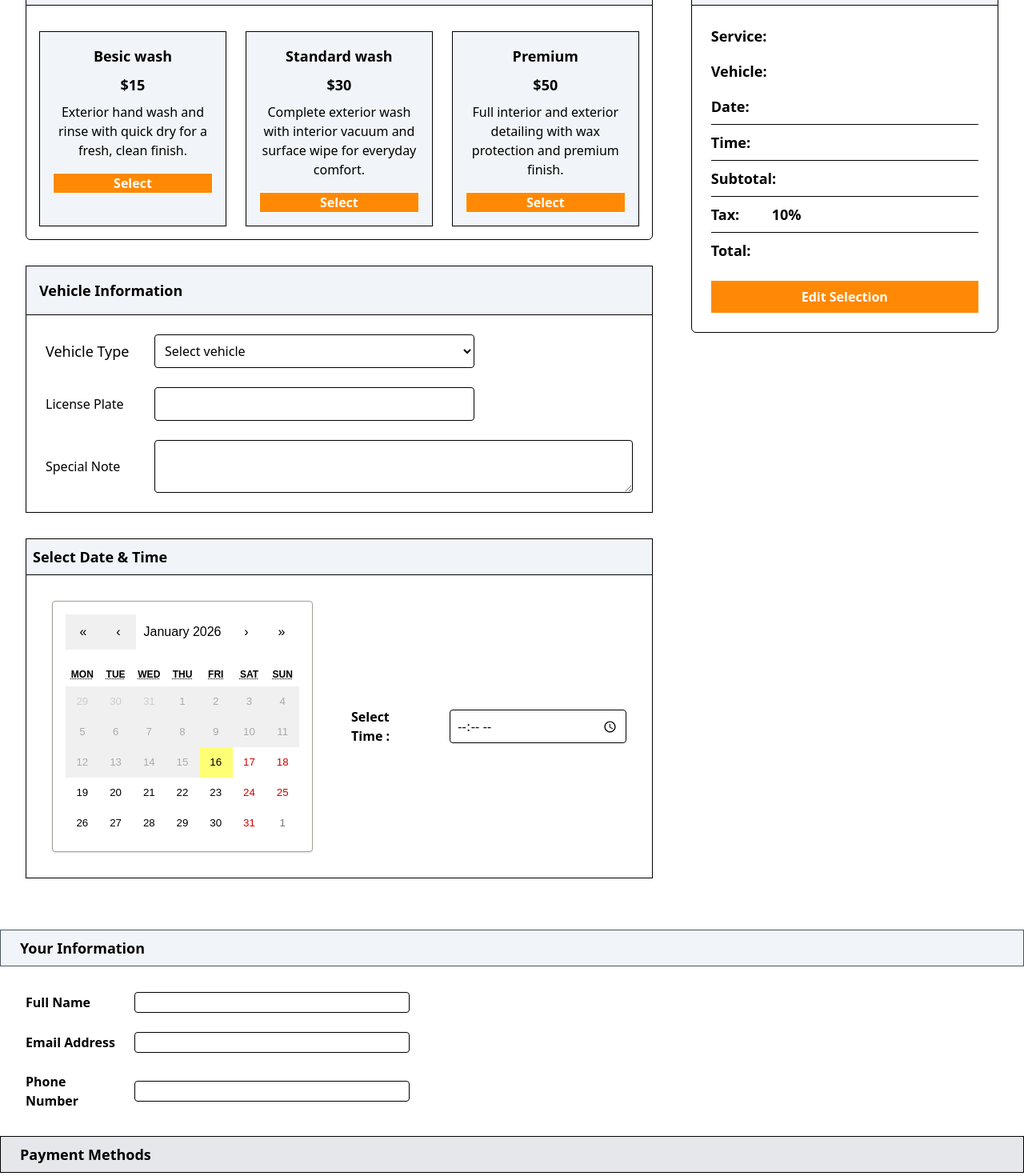
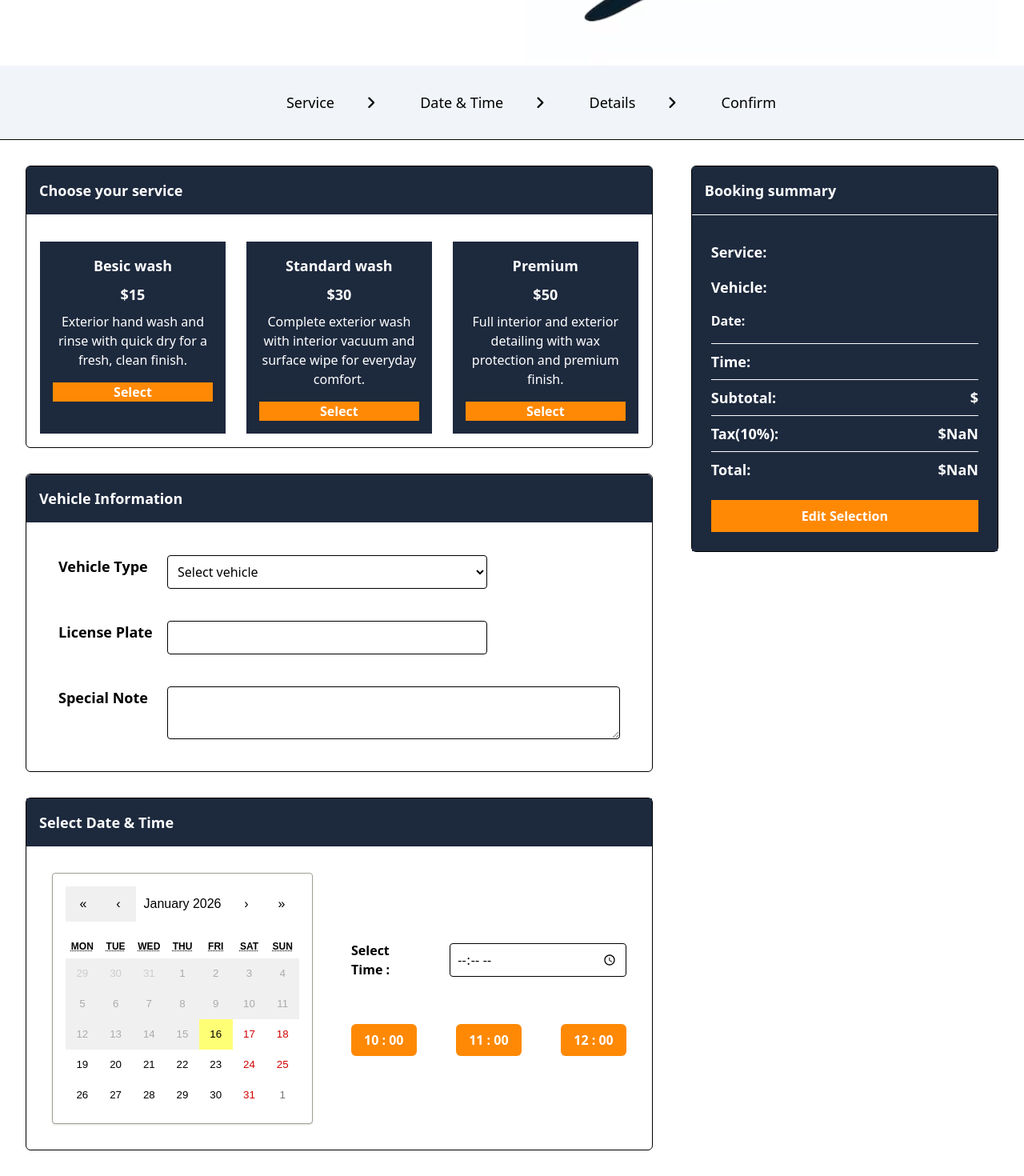
Before and after one commit to fahimsedeqi961-cell/car-wash, a React (Vite) app: page /book in a window 1280 px wide. Shown: the part 720-2190 px from the top of the page at 80% size. Built offline with nearby package versions, Linux system fonts and the light colour scheme.

Commit message:
made the booking page responsive and interactive

```diff
--- a/src/pages/Bookin/BookingContent/BookingForm/BookingContent.jsx
+++ b/src/pages/Bookin/BookingContent/BookingForm/BookingContent.jsx
@@ -25,7 +25,7 @@ export default function Booking() {
     <div>
       <BookingHero />
       <BookingSteps />
-      <div className="grid grid-cols-[2fr_1fr] gap-12 m-8">
+      <div className="grid grid-cols-1 md:grid-cols-[2fr_1fr] md:gap-12 m-8">
         <div>
           <ServiceSelection
             setBookingData={setBookingData}
@@ -56,11 +56,11 @@ export default function Booking() {
       />
 
       <div>
-        <h2 className="text-lg font-semibold px-6 py-2 bg-gray-200 border">
+        <h2 className="text-lg font-semibold px-6 py-4 text-white bg-slate-800 border">
           Payment Methods
         </h2>
 
-        <div className="grid grid-cols-[1fr_2fr] gap-8 py-8 border-b-2 border-white  ">
+        <div className="grid grid-cols-1 md:grid-cols-[1fr_2fr] gap-8 py-8 border-b-2  border-white  ">
           <PaymentMethod
             setBookingData={setBookingData}
             bookingData={bookingData}
--- a/src/pages/Bookin/BookingContent/BookingForm/CustomerInformation.jsx
+++ b/src/pages/Bookin/BookingContent/BookingForm/CustomerInformation.jsx
@@ -11,38 +11,37 @@ export default function CustomerInformation({ bookingData, setBookingData }) {
       <div className="">
         {/* Customer Information */}
 
-        <h2 className="text-lg font-semibold bg-slate-100 py-2 px-6 border border-gray-600">Your Information</h2>
-        <form action=""
-          className="m-8 space-y-6 "
-        >
-          <div className="flex flex-row items-center gap-4">
-            <label htmlFor="Name" className="text-base font-semibold w-30">Full Name</label>
+        <h2 className="text-lg font-semibold bg-slate-800 text-white py-4 px-6 border border-gray-600">Your Information</h2>
+        <form action="" className="m-8 space-y-4 md:space-y-6 " >
+
+          <div className="flex flex-col md:flex-row md:items-center gap-4">
+            <label htmlFor="Name" className="text-base font-semibold w-30">Full Name:</label>
             <input
               type="text"
               name="name"
               value={bookingData.name}
               onChange={handleOnchange}
-              className="w-86 px-2 border rounded focus:outline-none" />
+              className="md:w-86 px-2 border rounded focus:outline-none" />
           </div>
 
-          <div className="flex items-center gap-4">
-            <label htmlFor="Name" className="text-base font-semibold w-30">Email Address</label>
+          <div className="flex flex-col md:flex-row md:items-center gap-4">
+            <label htmlFor="Name" className="text-base font-semibold w-30">Email Address:</label>
             <input
               type="emial"
               name="email"
               value={bookingData.email}
               onChange={handleOnchange}
-              className="w-86 px-2 border rounded focus:outline-none" />
+              className="md:w-86 px-2 border rounded focus:outline-none" />
           </div>
 
-          <div className="flex items-center gap-4">
-            <label htmlFor="phone" className="text-base font-semibold w-30">Phone Number</label>
+          <div className="flex flex-col md:flex-row md:items-center gap-4">
+            <label htmlFor="phone" className="text-base font-semibold w-30">Phone Number:</label>
             <input
               type="tell"
               name="phone"
               value={bookingData.phone}
               onChange={handleOnchange}
-              className="w-86 px-2 border rounded focus:outline-none" />
+              className="md:w-86 px-2 border rounded focus:outline-none" />
           </div>
         </form>
       </div>
--- a/src/pages/Bookin/BookingContent/BookingForm/DateSelection.jsx
+++ b/src/pages/Bookin/BookingContent/BookingForm/DateSelection.jsx
@@ -23,19 +23,20 @@ export default function DateSelection({ bookingData, setBookingData }) {
 
   return (
     <section>
-      <div className="border mb-8">
-        <h2 className="text-lg font-semibold p-2 bg-slate-100 border-b">Select Date & Time</h2>
-        <div className="m-8 flex gap-12">
+      <div className="border mb-8 rounded-md">
+        <h2 className="text-lg font-semibold p-4 bg-slate-800 text-white border-b">Select Date & Time</h2>
+        <div className="m-8 flex flex-col md:flex-row md:gap-12">
 
           <Calendar
             name="date"
             value={bookingData.date}
             minDate={new Date()}
             onChange={(date) => handleDate(date)}
-            className="bg-slate-100 p-4 shadow rounded "
+            className="bg-slate-500 p-4 shadow rounded "
           />
 
-          <div className="flex items-center justify-between gap-8">
+          <div className="flex flex-col md:gap-8 justify-center py-8 ">
+            <div className="flex flex-col md:flex-row md:items-center justify-between gap-4 md:gap-8 md:mb-6">
               <label htmlFor="" className=" text-base font-semibold">Select Time :</label>
               <input
                 type="time"
@@ -46,6 +47,19 @@ export default function DateSelection({ bookingData, setBookingData }) {
               />
 
             </div>
+            <div className="hidden md:flex flex-row gap-8  justify-between text-white font-semibold items-center">
+              <button className="px-4 py-2 rounded-md bg-orange-400 cursor-pointer hover:bg-orange-500">
+                10 : 00
+              </button>
+              <button className="px-4 py-2 rounded-md bg-orange-400 cursor-pointer hover:bg-orange-500">
+                11 : 00
+              </button>
+              <button className="px-4 py-2 rounded-md bg-orange-400 cursor-pointer hover:bg-orange-500">
+                12 : 00
+              </button>
+
+            </div>
+          </div>
         </div>
 
       </div>
--- a/src/pages/Bookin/BookingContent/BookingForm/ServiceSelection.jsx
+++ b/src/pages/Bookin/BookingContent/BookingForm/ServiceSelection.jsx
@@ -32,19 +32,19 @@ export default function ServiceSelection({ setBookingData }) {
   return (
     <section>
       <div className="border mb-8 rounded-md">
-        <h2 className="text-lg font-semibold mb-8 bg-slate-100 p-4 border-b rounded-t ">Choose your service</h2>
-        <div className="grid grid-cols-3 gap-6 m-4">
+        <h2 className="text-lg font-semibold mb-8 bg-slate-800 p-4 text-white border-b rounded-t">Choose your service</h2>
+        <div className="grid grid-rows md:grid-cols-3 gap-6 m-4">
           {services.map((plan, index) => (
             <div
               key={index}
-              className="border flex flex-col space-y-2 p-4 text-center bg-slate-100"
+              className="border flex flex-col space-y-2 p-4 text-center text-white bg-slate-800"
             >
               <h3 className="text-lg font-semibold">{plan.serviceName}</h3>
               <h3 className="text-lg font-semibold">${plan.price}</h3>
               <p className="text-base mb-4 ">{plan.description}</p>
               <button
                 onClick={() => handleOnClick(plan)}
-                className="border px-4 text-white font-semibold cursor-pointer bg-orange-400 hover:bg-orange-500 ">
+                className=" px-4 text-white font-semibold cursor-pointer bg-orange-400 hover:bg-orange-500 ">
                 Select
               </button>
             </div>
--- a/src/pages/Bookin/BookingContent/BookingForm/VehicleInformation.jsx
+++ b/src/pages/Bookin/BookingContent/BookingForm/VehicleInformation.jsx
@@ -13,17 +13,20 @@ export default function VehicleInformation({ bookingData, setBookingData }) {
     <section>
 
       {/* Vehivle Information */}
-      <form action="" className="border space-y-6 mb-8">
-        <h2 className="text-lg font-semibold bg-slate-100 p-4 border-b ">Vehicle Information</h2>
+      <form action="" className="border rounded-md  mb-8">
 
-        <div className="flex items-center gap-4 m-6">
-          <label htmlFor="" className="text-lg w-30 text-semibold">Vehicle Type</label>
+        <h2 className="text-lg font-semibold bg-slate-800 text-white p-4 border-b rounded-t-md ">Vehicle Information</h2>
+
+        <div className="flex flex-col md:gap-6 md:m-6 p-4">
+
+          <div className="flex flex-col md:flex-row gap-4 mb-4 ">
+            <label htmlFor="" className="text-base md:text-lg md:w-30 md:font-semibold">Vehicle Type</label>
 
             <select
               name="vehicle"
               value={bookingData.vehicle}
               onChange={handleOnChange}
-            className="w-100 border p-2 rounded-sm focus:outline-none focus:ring-0"
+              className="md:w-100 border md:p-2 rounded-sm focus:outline-none focus:ring-0"
             >
               <option value="" className="">Select vehicle</option>
               <option value="saden">saden</option>
@@ -33,20 +36,24 @@ export default function VehicleInformation({ bookingData, setBookingData }) {
 
           </div>
 
-        <div className="flex items-center gap-4 mx-6">
-          <label htmlFor="" className="w-30">License Plate</label>
+          <div className="flex flex-col md:flex-row gap-4 mb-4">
+            <label htmlFor="" className="md:w-30 md:text-lg md:font-semibold">License Plate</label>
             <input
               type="text"
               name="license_plate"
               value={bookingData.license_plate}
               onChange={handleOnChange}
-            className="w-100 border rounded-sm  p-2 focus:outline-none" />
+              className="md:w-100 border rounded-sm md:p-2 focus:outline-none" />
           </div>
 
-        <div className="flex items-center gap-4 m-6 ">
-          <label htmlFor="" className="w-30">Special Note</label>
-          <textarea name="Notes" className="border rounded flex-1 p-2 focus:outline-none" />
+          <div className="flex flex-col md:flex-row gap-4 md:justify-end ">
+            <label htmlFor="" className="md:w-30 md:font-semibold md:text-lg">Special Note</label>
+            <textarea name="Notes" className="border rounded md:flex-1 p-2 focus:outline-none" />
           </div>
+
+
+        </div>
+
       </form>
     </section>
   );
--- a/src/pages/Bookin/BookingContent/BookingSummary.jsx
+++ b/src/pages/Bookin/BookingContent/BookingSummary.jsx
@@ -1,46 +1,54 @@
 
 export default function BookingSummary({ bookingData }) {
+  const servicePrice = Number(bookingData.price);
+  console.log(servicePrice);
+  const taxRate = 0.10;
+  const taxAmount = servicePrice * taxRate;
+  console.log(taxAmount);
+  const totalPrice = (servicePrice + taxAmount);
+  console.log(totalPrice.toFixed(2));
+
   return (
-    <div className="border max-w-sm rounded-md">
-      <h1 className="text-lg font-semibold bg-slate-100 p-4 border-b rounded-t">Booking summary</h1>
-      <div className="flex flex-col justify-center p-6 ">
+    <div className="border  rounded-md">
+      <h1 className="text-lg font-semibold bg-slate-800 p-4 text-white border-b rounded-t">Booking summary</h1>
+      <div className="flex flex-col justify-center p-6 bg-slate-800 text-white ">
 
-        <div className="flex flex-col space-y-4">
-          <div className="flex flex-row gap-4">
-            <h3 className="text-lg font-semibold  ">Service:</h3>
-            <p className="text-base font-semibold flex-1">{bookingData.service}</p>
+        <div className="flex flex-col space-y-4 py-2">
+          <div className="flex flex-row gap-4 textbase md:text-lg">
+            <h3 className="font-semibold">Service:</h3>
+            <p className="font-semibold flex-1">{bookingData.service}</p>
           </div>
 
           <div className="flex flex-row gap-4">
-            <h3 className="text-lg font-semibold">Vehicle:</h3>
-            <p className="text-base font-semibold"> {bookingData.vehicle}</p>
+            <h3 className="md:text-lg font-semibold">Vehicle:</h3>
+            <p className="md:text-base font-semibold"> {bookingData.vehicle}</p>
           </div>
 
-          <div className="flex flex-row gap-4 mb-2 ">
-            <h3 className="text-lg font-semibold w-15">Date:</h3>
-            <p className="text-lg font-semibold flex-1 ">{bookingData.date}</p>
+          <div className="flex flex-row gap-4 mb-2 text-base md:taxt-lg ">
+            <h3 className="font-semibold w-15">Date:</h3>
+            <p className="font-semibold flex-1 ">{bookingData.date}</p>
           </div>
 
         </div>
 
         <div className="flex flex-row gap-4 border-t py-2 ">
-          <h3 className="text-lg font-semibold w-15">Time:</h3>
-          <p className="text-lg font-semibold flex-1 ">{bookingData.time}</p>
+          <h3 className="md:text-lg font-semibold w-15">Time:</h3>
+          <p className="md:text-lg font-semibold flex-1 ">{bookingData.time}</p>
         </div>
 
-        <div className="flex flex-row gap-6 border-t py-2">
-          <h3 className="text-lg font-semibold w-15">Subtotal:</h3>
-          <p className="text-lg font-semibold flex-1">{bookingData.price}</p>
+        <div className="flex flex-row gap-6 border-t justify-between py-2 ">
+          <h3 className="md:text-lg font-semibold w-15">Subtotal:</h3>
+          <p className="md:text-lg font-semibold ">${bookingData.price}</p>
         </div>
 
-        <div className="flex flex-row gap-4 border-t py-2">
-          <h3 className="text-lg font-semibold w-15">Tax:</h3>
-          <p className="text-lg font-semibold flex-1 ">10%</p>
+        <div className="flex flex-row gap-4 justify-between border-t py-2">
+          <h3 className="md:text-lg font-semibold w-15">Tax(10%):</h3>
+          <p className="text-lg font-semibold">${servicePrice * taxRate}</p>
         </div>
 
-        <div className="flex flex-row gap-4 mb-4 border-t py-2">
+        <div className="flex flex-row gap-4 mb-4 justify-between border-t py-2">
           <h3 className="text-lg font-bold w-15 ">Total:</h3>
-          <p className="text-lg font-semibold flex-1">{bookingData.price}</p>
+          <p className="text-lg font-semibold ">${totalPrice.toFixed(2)}</p>
         </div>
 
         <button className="px-4 py-2 text-white font-semibold bg-orange-400 hover:bg-orange-500 cursor-pointer">Edit Selection</button>
--- a/src/pages/Bookin/BookingSteps.jsx
+++ b/src/pages/Bookin/BookingSteps.jsx
@@ -3,19 +3,19 @@ export default function BookingSteps() {
   const links = ["Service", "Date & Time", "Details", "Confirm"];
 
   return (
-    <section className="mb-12">
-      <div className='flex flex-row gap-12 items-center justify-center p-8 bg-slate-100 border-b'>
+    <section className="">
+      <div className='flex flex-row  md:gap-12 items-center justify-start md:justify-center p-4 md:p-8 bg-slate-100 border-b'>
         <hr className='text-2xl text-blue-500' />
         {links.map((link, index) => (
 
           <a href='#'
             key={index}
-            className='group hover:text-orange-500 text-lg'
+            className='group hover:text-orange-500 md:text-lg text-base '
           >
             {link}
 
             {index !== links.length - 1 && (
-              <i className='fa-solid fa-angle-right  pl-8 group-hover:translate-x-1 transition-transform duration-300 '></i>
+              <i className='fa-solid fa-angle-right mx-2 md:pl-8 group-hover:translate-x-1 transition-transform duration-300 '></i>
             )}
           </a>
         ))}
--- a/src/pages/Home.jsx
+++ b/src/pages/Home.jsx
@@ -150,7 +150,7 @@ export default function Home() {
 
               <div
                 key={index}
-                className={`relative overflow-hidden rounded-md min-h-[350px] flex
+                className={`relative overflow-hidden rounded-md min-h-90 flex
                   ${index === 0 ? 'md:col-span-1 lg:col-span-1' : 'md:col-span-1'
                   }`}
               >
@@ -169,7 +169,7 @@ export default function Home() {
                   text-white p-4 md:p-6 w-full justify-center
                     text-center items-center lg:items-start lg:text-left border rounded-md '
                 >
-                  <h1 className='text-xl md:text-2xl font-bold md:w-60 lg:max-w-[280px] '>{review.title}</h1>
+                  <h1 className='text-xl md:text-2xl font-bold md:w-60 lg:max-w-72 '>{review.title}</h1>
                   <p className='text-base font-medium opacity-90 mb-4'>{review.description}</p>
 
                   <a href="#" className='group flex items-center gap-1 text-lg font-semibold mt-8 hover:text-orange-400 transition-colors '>
```
Also changed, not shown: src/pages/Bookin/BookingContent/BookingForm/FAQSection.jsx (+7 -7 lines), src/pages/Bookin/BookingContent/BookingForm/PaymentMethod.jsx (+14 -6 lines), src/pages/Bookin/BookingHero.jsx (+12 -9 lines). Lines whose indentation alone changed are shown as unchanged.
